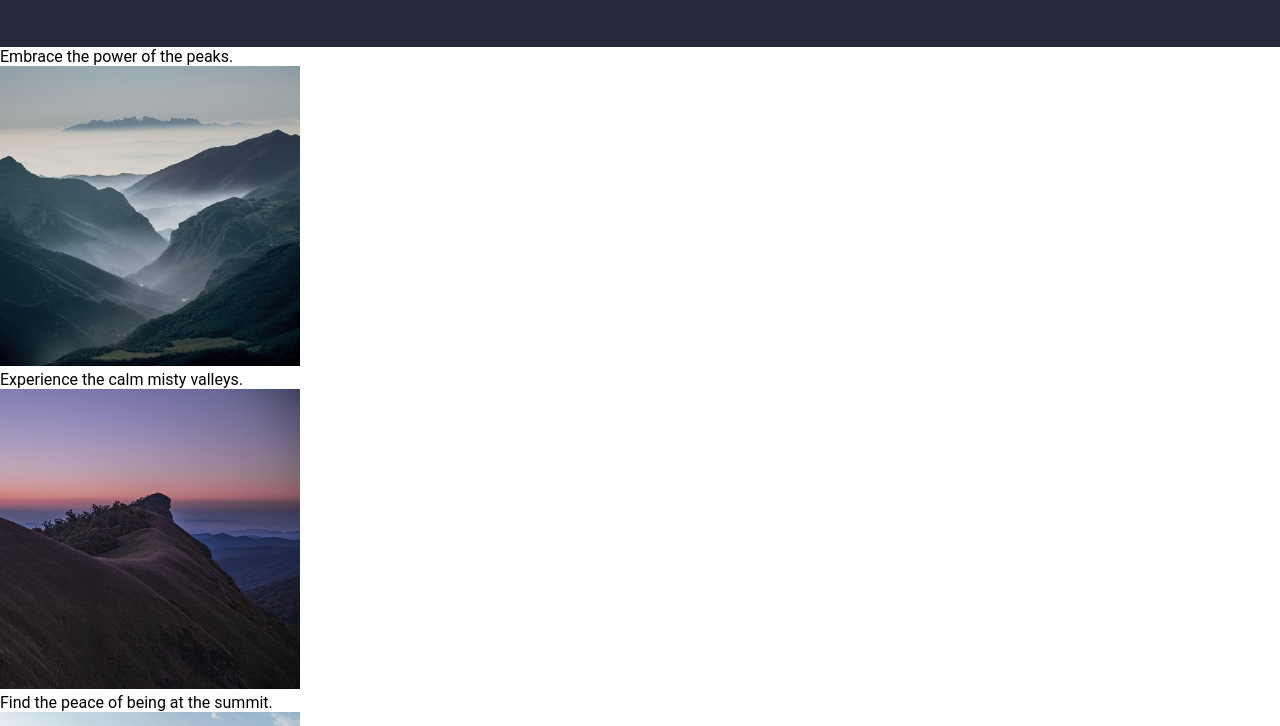
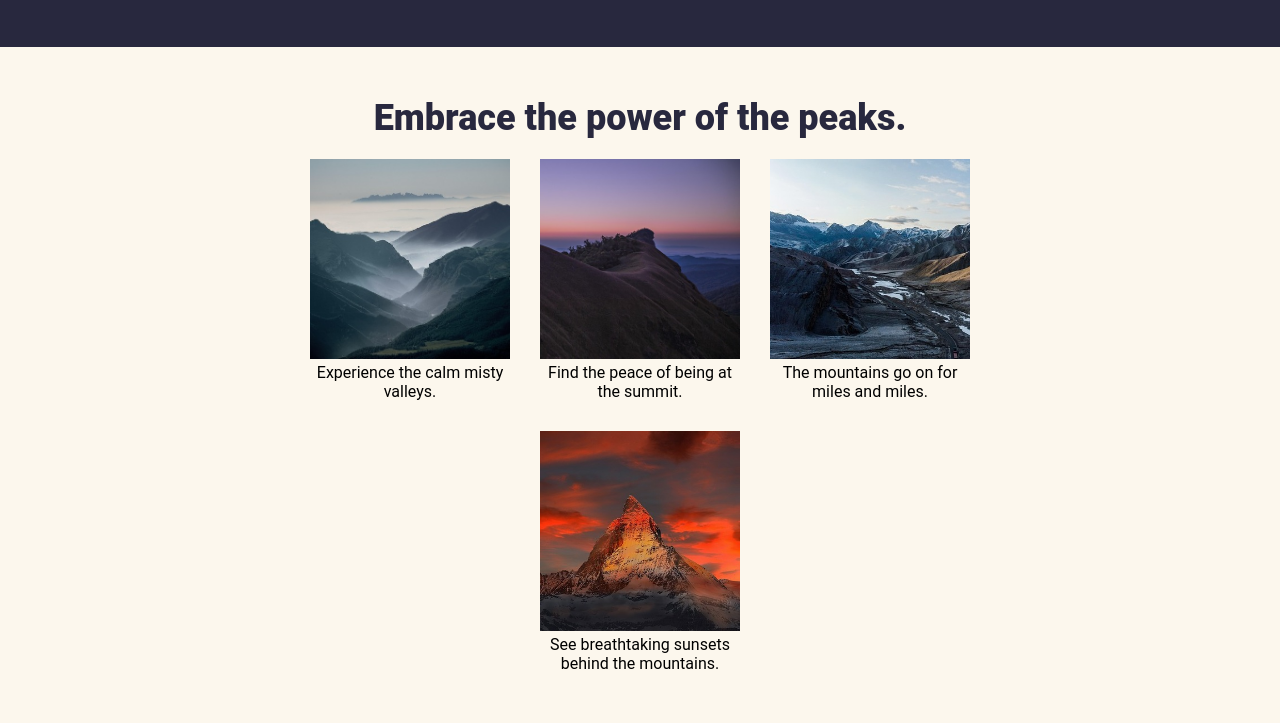
Before and after one commit to amayacoder/odin_landing_page, a plain HTML site: page index.html in a window 1280 px wide. Shown: the part 424-1150 px from the top of the page. Drawn offline with Linux system fonts and the light colour scheme.

Commit message:
Style subsection

```diff
--- a/index.html
+++ b/index.html
@@ -29,23 +29,25 @@
             <img src="images/mainmountain.jpg" alt="mountain range" width="600"/>
         </div>
     </div>
+    <div class="sub-section">
+        <div class="subheading">Embrace the power of the peaks.</div>
+          <div class="sub-images">
             <div>
-        <div class="subheading">Embrace the power of the peaks.</div>
-        <div>
-           <img src="images/mountain1.jpg" alt="Misty Mountain Scene" width="300">
+            <img src="images/mountain1.jpg" alt="Misty Mountain Scene" width="200">
                 <div class="info">Experience the calm misty valleys.</div>
             </div>
             <div>
-            <img src="images/mountain2.jpg" alt="Sunset over mountian range" width="300">
+                <img src="images/mountain2.jpg" alt="Sunset over mountian range" width="200">
                 <div class="info">Find the peace of being at the summit.</div>
             </div>
             <div>
-            <img src="images/mountain4.jpg" alt="Mountain range with river running through" width="300">
+                <img src="images/mountain4.jpg" alt="Mountain range with river running through" width="200">
                 <div class="info">The mountains go on for miles and miles.</div>
             </div>
             <div>
-            <img src="images/mountain3.jpg" alt="Orange sunset over Matterhorn" width="300">
+                <img src="images/mountain3.jpg" alt="Orange sunset over Matterhorn" width="200">
                 <div class="info">See breathtaking sunsets behind the mountains.</div>
+            </div>
           </div>
     </div>
 </body>
--- a/style.css
+++ b/style.css
@@ -94,3 +94,34 @@ a {
     height: auto;
     object-fit: contain;
 }
+
+.sub-section {
+    display: flex;
+    flex-direction: column;
+    justify-content: center;
+    align-items: center;
+    background-color: #FCF7ED;
+    padding: 50px 200px;
+    gap: 20px;
+}
+
+.subheading {
+    font-size: 36px;
+    color: #28283E;
+    font-weight: 900;
+    text-align: center;
+}
+
+.sub-images {
+    display: flex;
+    flex-wrap: wrap;
+    align-items: center;
+    justify-content: center;
+    gap: 30px;
+}
+
+.info {
+    text-align: center;
+    text-wrap: wrap;
+    max-width: 200px;
+}
```
Lines whose indentation alone changed are shown as unchanged.
